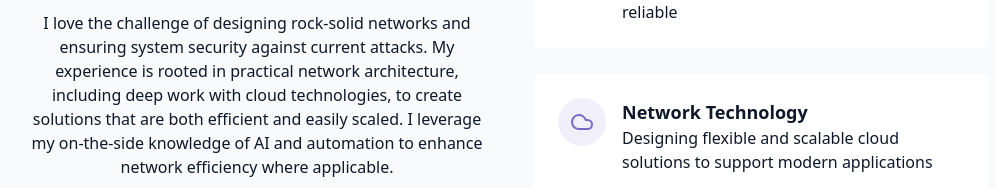
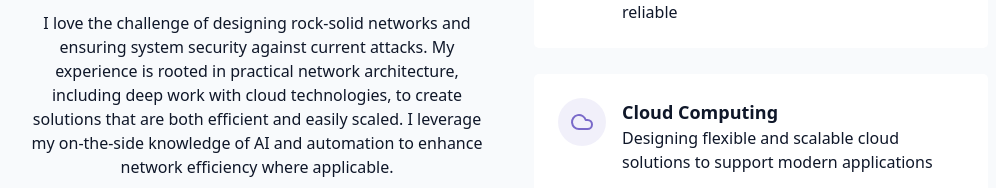
Before and after one commit to Kdvnnayaka/Portofolio, a React (Vite) app: page / in a window 1280 px wide. Shown: the part 1093-1281 px from the top of the page, without its empty margins (131-1127 px from the left). Built offline with nearby package versions, Linux system fonts and the light colour scheme.

Commit message:
Update AboutSection.jsx

```diff
--- a/src/components/AboutSection.jsx
+++ b/src/components/AboutSection.jsx
@@ -47,7 +47,7 @@ export const AboutSection = () => {
                         <Cloud className="h-6 w-6 text-primary"/>
                          </div>
                          <div className="text-left">
-                           <h4 className="font-semibold text-lg">Network Technology</h4>
+                           <h4 className="font-semibold text-lg">Cloud Computing</h4>
                            <p>
                               Designing flexible and scalable cloud solutions to support modern applications
                            </p>
```
